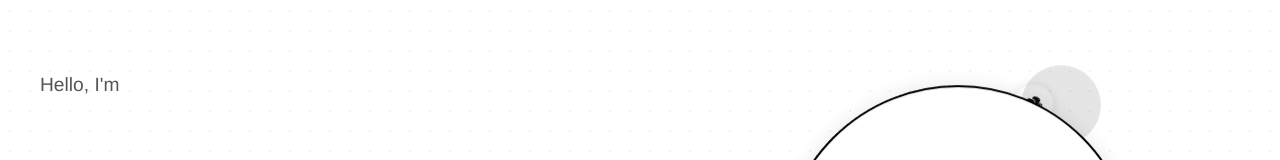
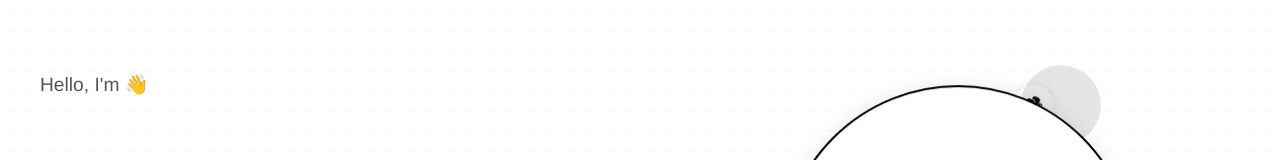
Before and after one commit to kuroo9/PORTFOLIO, a React (Create React App) app: page / in a window 1280 px wide. Shown: the part 139-299 px from the top of the page. Built offline with nearby package versions, Linux system fonts and the light colour scheme.

Commit message:
Fix image path for GitHub Pages

```diff
--- a/src/App.js
+++ b/src/App.js
@@ -1,5 +1,6 @@
 import React, { useState, useEffect, useRef } from 'react';
 import emailjs from '@emailjs/browser';
+
 
 // Sample data - replace with your actual information
 const portfolioData = {
@@ -1239,7 +1240,7 @@ function HeroSection({ data }) {
 
       <div className="hero-content">
         <div className="hero-text">
-          <h6 className="hero-greeting">Hello, I'm </h6>
+          <h6 className="hero-greeting">Hello, I'm 👋</h6>
           <h1 className="hero-title">ADITYA SHRIWAS</h1>
           <h2 className="hero-subtitle">
             <span className="typewriter">{data.title}</span>
@@ -1259,7 +1260,9 @@ function HeroSection({ data }) {
         <div className="hero-visual">
           <div className="image-container">
             <div className="main-image">
-              <img src="/531500995_18088666294758908_1262871774284512153_n.jpg" alt="AdityA shriwas" />
+
+             <img src={process.env.PUBLIC_URL + "/531500995_18088666294758908_1262871774284512153_n.jpg"} alt="AdityA shriwas" />
+
             </div>
             <div className="tech-orbit">
               <div className="tech-icon" title="React"><i className="fab fa-react"></i></div>
```
